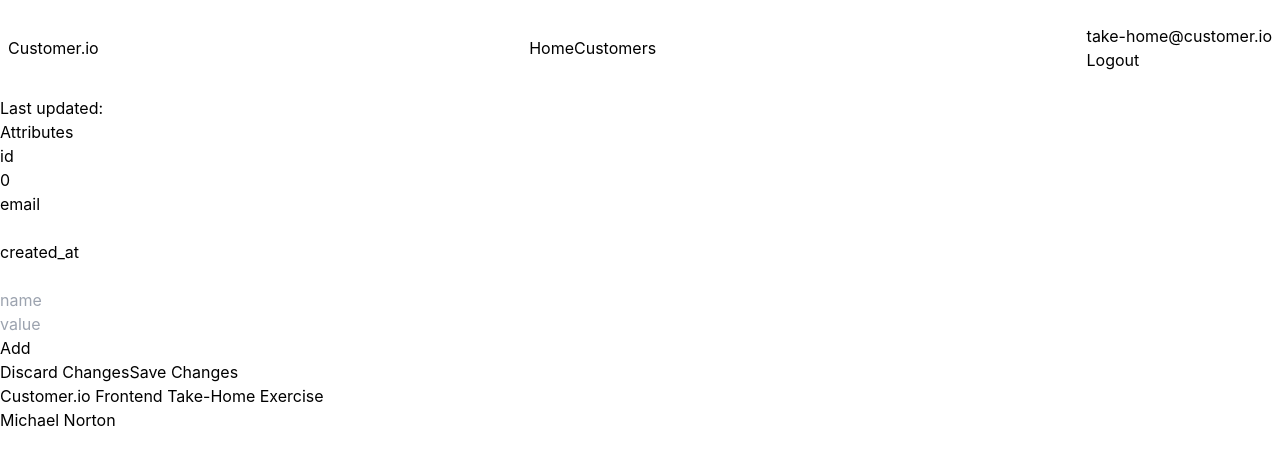
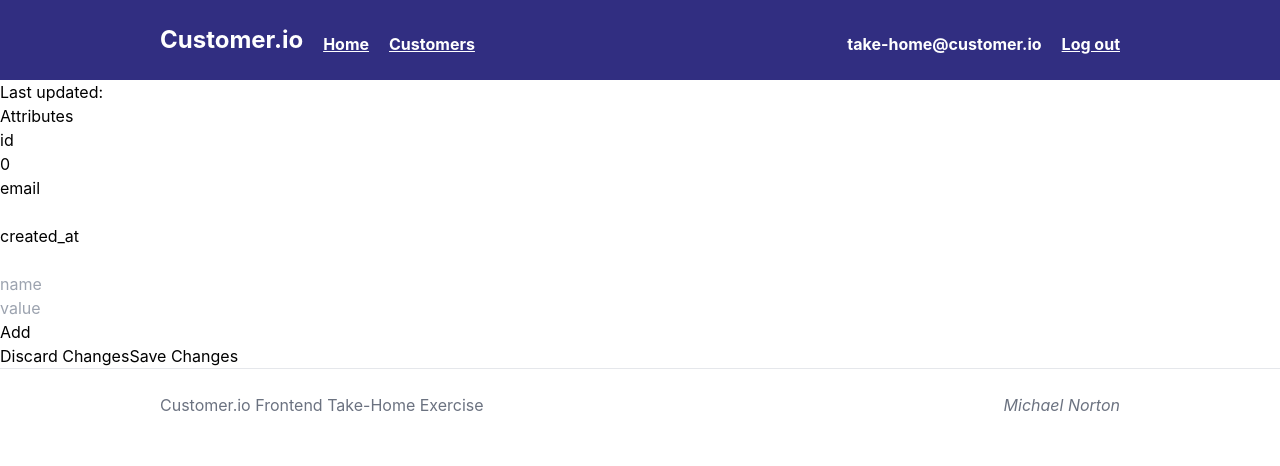
Before and after one commit to Norton-Design/cio-frontend, a React (Create React App) app: page /customers/1/edit in a window 1280 px wide. Shown: the top 466 px of the page. Built offline with nearby package versions, Linux system fonts and the light colour scheme; no server answers.

Commit message:
style header, footer, customer list

```diff
--- a/src/components/customers/CustomerList.js
+++ b/src/components/customers/CustomerList.js
@@ -1,24 +1,33 @@
 import React, { useState, useEffect } from "react";
 import CustomerListItem from "./CustomerListItem";
 import { fetchCustomersData } from "../../api/APIUtils"
+import { Link } from 'react-router-dom';
 
 function CustomerList(props) {
     const [list, setList] = useState([]);
     const [currentPage, setCurrentPage] = useState(1);
-    const [totalPages, setTotalPages] = useState(0);
+    const [totalPages, setTotalPages] = useState(1);
     const [perPageAmount, setPerPageAmount] = useState(25);
 
     useEffect(()=>{
         fetchCustomersData(currentPage, perPageAmount).then(response => {
             if (response.meta){
                 const metaData = response.meta
+                const responseTotalPages = Math.ceil(metaData.total / metaData.per_page)
                 setCurrentPage(metaData.page)
-                setTotalPages(metaData.total)
+                setTotalPages(responseTotalPages)
                 setPerPageAmount(metaData.per_page)
             }
             setList(response.customers)
         })
     }, [])
+
+    const prevPageLink = currentPage > 1 ?
+        <Link className="mx-6 border p-2 rounded shadow-md hover:bg-sky-200" to={`/customers?page=${currentPage - 1}&per_page=${perPageAmount}`}>Previous</Link>
+        : <></>;
+    const nextPageLink = currentPage < totalPages && totalPages > 1 ?
+        <Link className="mx-6 border p-2 rounded shadow-md hover:bg-sky-200" to={`/customers?page=${currentPage + 1}&per_page=${perPageAmount}`}>Next {perPageAmount}</Link>
+        : <></> ;
 
     return (
         <div className="overflow-x-auto">
@@ -41,6 +50,10 @@
                             </table>
                         </div>
                     </div>
+                    <div className="flex justify-center items-center">
+                        { prevPageLink }
+                        { nextPageLink }
+                    </div>
                 </div>
             </div>
         </div>
--- a/src/components/footer/Footer.js
+++ b/src/components/footer/Footer.js
@@ -2,9 +2,11 @@
 
 function Footer () {
     return (
-        <div>
-            <p>Customer.io Frontend Take-Home Exercise</p>
-            <a href='https://www.linkedin.com/in/michael-norton-software-engineer'>Michael Norton</a>
+        <div className="py-6 border-t w-screen">
+            <div className="flex justify-between mx-auto w-9/12 text-gray-500">
+                <p>Customer.io Frontend Take-Home Exercise</p>
+                <a className="italic hover:text-fuchsia-800" href='https://www.linkedin.com/in/michael-norton-software-engineer'>Michael Norton</a>
+            </div>
         </div>
     )
 }
--- a/src/components/header/Header.js
+++ b/src/components/header/Header.js
@@ -14,17 +14,19 @@
 
     render () {
         return (
-            <div className="w-full py-6 bg-white w-screen">
-                <div className="flex items-center justify-between mx-auto xl:max-w-7xl lg:max-w-3xl md:px-2 px-4">
-                    <div>Customer.io</div>
-                    <nav>
-                        <Link to="/">Home</Link>
-                        <Link to="/customers">Customers</Link>
-                    </nav>
+            <div className="py-6 bg-indigo-900 w-screen">
+                <div className="flex justify-between mx-auto w-9/12 text-white font-bold">
+                    <div className="flex items-end">
+                        <h3 className="mr-5 text-2xl bold">Customer.io</h3>
+                        <nav>
+                            <Link className="mr-5 underline" to="/">Home</Link>
+                            <Link  className="mr-5 underline"to="/customers">Customers</Link>
+                        </nav>
+                    </div>
 
-                    <div>
-                        <h2>{ this.username }</h2>
-                        <button role="button" onClick={ this.logout }>Logout</button>
+                    <div className="flex items-end">
+                        <h2 className="ml-5">{ this.username }</h2>
+                        <button className="ml-5 underline font-bold" role="button" onClick={ this.logout }>Log out</button>
                     </div>
                 </div>
             </div>
```
Lines whose indentation alone changed are shown as unchanged.
